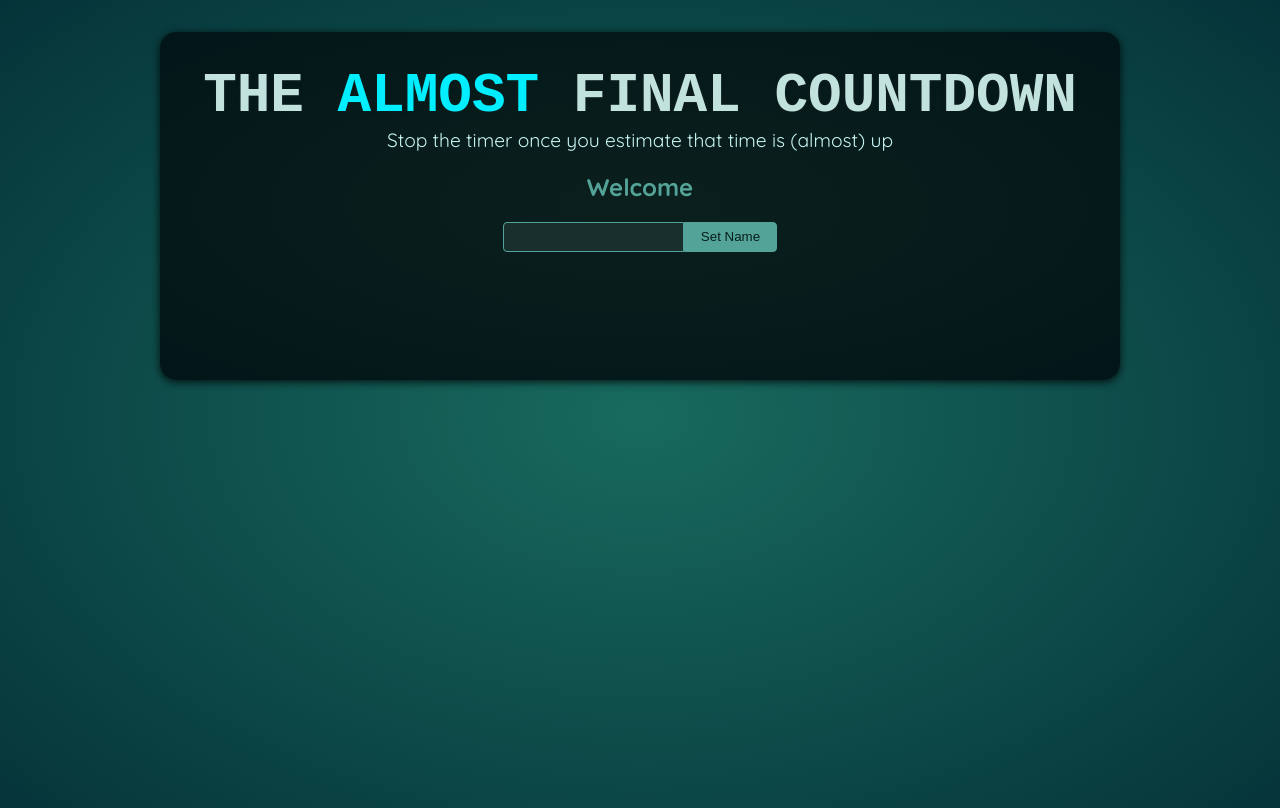
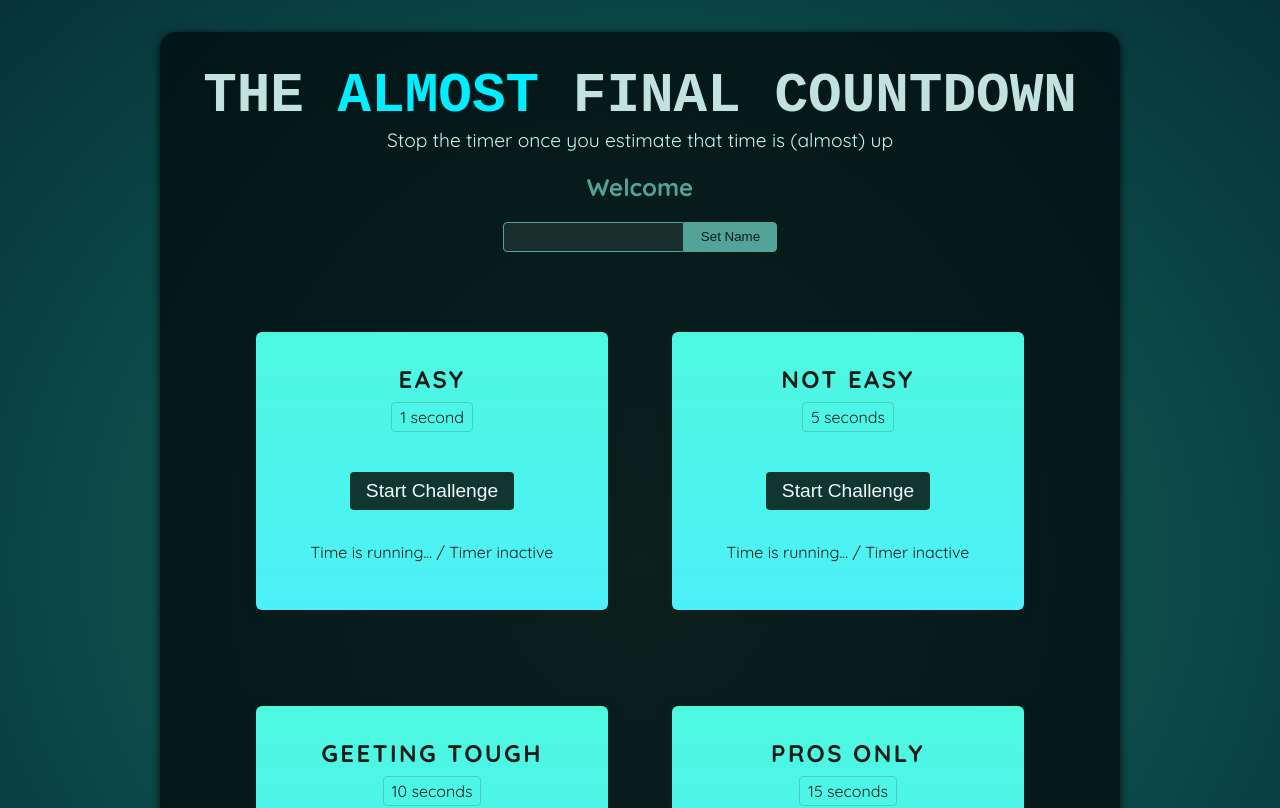
Before and after one commit to jaim13/Section8, a React (Vite) app: page / in a window 1280 px wide. Shown: the top 808 px of the page. Built offline with nearby package versions, Linux system fonts and the light colour scheme; a web font is replaced by a local one.

Commit message:
Challenges

```diff
--- a/src/App.jsx
+++ b/src/App.jsx
@@ -1,10 +1,16 @@
 import Player from './components/Player.jsx';
+import TimerChallenge from './components/TimerChallenge.jsx';
 
 function App() {
   return (
     <>
       <Player />
-      <div id="challenges"></div>
+      <div id="challenges">
+        <TimerChallenge title="Easy" targetTime={1}/>
+        <TimerChallenge title="Not easy" targetTime={5}/>
+        <TimerChallenge title="Geeting tough" targetTime={10}/>
+        <TimerChallenge title="Pros Only" targetTime={15}/>
+      </div>
     </>
   );
 }
--- a/src/components/Player.jsx
+++ b/src/components/Player.jsx
@@ -4,7 +4,6 @@
   const playerName = useRef();
 
   const [enteredPlayerName, setEnteredPlayerName] = useState('');
-  const [submitted, setSubmitted] = useState(false);
 
   function handleClick(){
     setEnteredPlayerName (playerName.current.value);
--- /dev/null
+++ b/src/components/TimerChallenge.jsx
@@ -0,0 +1,27 @@
+import PropTypes from 'prop-types';
+
+function TimerChallenge({ title, targetTime }) {
+  return (
+    <section className="challenge">
+      <h2>{title}</h2>
+      <p className="challenge-time">
+        {targetTime} second{targetTime > 1 ? 's' : ''}
+      </p>
+      <p>
+        <button>
+          Start Challenge
+        </button>
+      </p>
+      <p className="">
+        Time is running... / Timer inactive
+      </p>
+    </section>
+  );
+}
+
+TimerChallenge.propTypes = {
+  title: PropTypes.string.isRequired,
+  targetTime: PropTypes.number.isRequired,
+};
+
+export default TimerChallenge;
```
